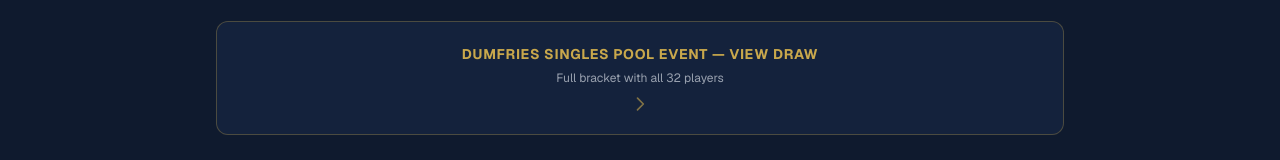
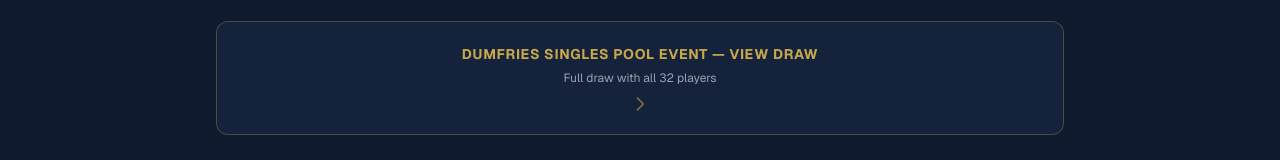
Before and after one commit to landsendsolo/dumfries-pool-league, a Next.js app: page /cup in a window 1280 px wide. Shown: the part 553-713 px from the top of the page. Built offline with nearby package versions, Linux system fonts and the light colour scheme; no server answers.

Commit message:
Fix: replace bracket with draw — UK terminology

```diff
--- a/app/cup/page.tsx
+++ b/app/cup/page.tsx
@@ -297,7 +297,7 @@ export default function LeagueCompetitionsPage() {
           <span className="text-gold font-bold text-sm uppercase tracking-wider group-hover:text-gold/90">
             Dumfries Singles Pool Event — View Draw
           </span>
-          <span className="block text-gray-400 text-xs mt-1">Full bracket with all 32 players</span>
+          <span className="block text-gray-400 text-xs mt-1">Full draw with all 32 players</span>
           <svg className="w-5 h-5 text-gold/60 group-hover:text-gold mx-auto mt-2 transition-colors" fill="none" viewBox="0 0 24 24" stroke="currentColor">
             <path strokeLinecap="round" strokeLinejoin="round" strokeWidth={2} d="M9 5l7 7-7 7" />
           </svg>
--- a/app/cup/singles/page.tsx
+++ b/app/cup/singles/page.tsx
@@ -3,7 +3,7 @@ import Link from "next/link";
 
 export const metadata: Metadata = {
   title: "Dumfries Singles Pool Event — Draw",
-  description: "Full bracket draw for the Dumfries Singles Pool Event 2026",
+  description: "Full draw for the Dumfries Singles Pool Event 2026",
 };
 
 /* ───────────────────────── data ───────────────────────── */
@@ -286,7 +286,7 @@ function tbdMatches(n: number): Match[] {
 
 /* ═══════════════════ page component ═══════════════════ */
 
-export default function SinglesBracketPage() {
+export default function SinglesDrawPage() {
   /* ── X positions ── */
   const leftStartX = 20;
   const L_R1_X = leftStartX;
@@ -341,7 +341,7 @@ export default function SinglesBracketPage() {
         </div>
       </div>
 
-      {/* Bracket */}
+      {/* Draw */}
       <div className="overflow-x-auto pb-8">
         <div className="min-w-max px-4">
           <svg
```
